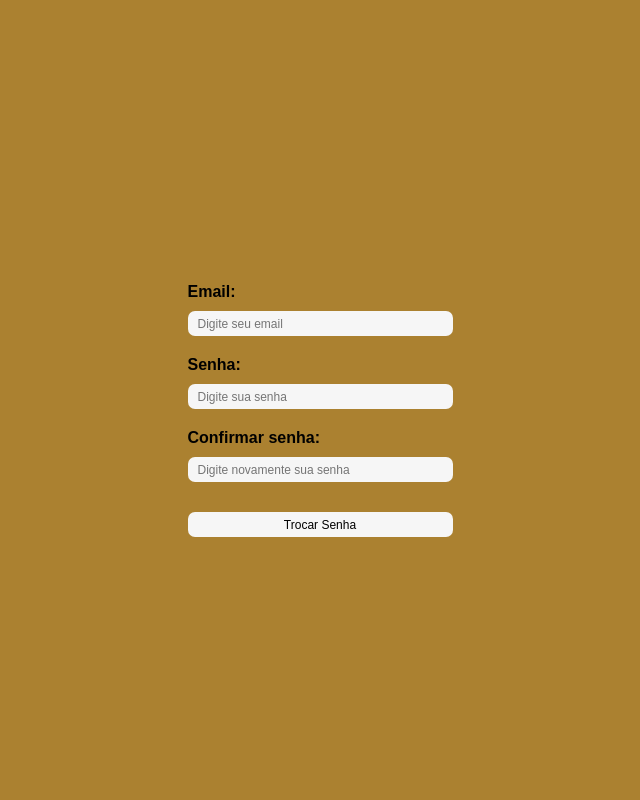
After one commit to joaotelini/queijaria-ecommerce, a PHP site: page /pages/change_pass.html in a window 1280 px wide. The commit adds this page. Shown: the whole page, without its empty margins (320-960 px from the left). Run offline with PHP 8.4, Linux system fonts and the light colour scheme.

Commit message:
ft change pass

```diff
--- /dev/null
+++ b/css/change_pass.css
@@ -0,0 +1,19 @@
+input {
+    margin-top: 10px;
+}
+p {
+    margin-top: 20px;
+    font-weight: bolder;
+}
+
+.botao {
+    margin-top: 30px;
+    font-weight: 500;
+    cursor: pointer;
+}
+
+.botao:hover{
+    background-color: #AB8130;
+    color: white;
+    box-shadow: 11px 8px black;
+}
--- a/css/style.css
+++ b/css/style.css
@@ -96,7 +96,7 @@ input::placeholder {
     justify-content: center;
     align-items: center;
     text-align: center;
-    margin-top: 45px;
+    margin-top: 25px;
 }
 
 .div-cad {
--- /dev/null
+++ b/pages/change_pass.html
@@ -0,0 +1,24 @@
+
+
+<!DOCTYPE html>
+<html lang="pt-br">
+<head>
+    <meta charset="UTF-8">
+    <meta name="viewport" content="width=device-width, initial-scale=1.0">
+    <link rel="stylesheet" href="../css/style.css">
+    <link rel="stylesheet" href="../css/change_pass.css">
+    <title>Mudar senha</title>
+</head>
+<body>
+    <div class="container container-coluna">
+            <form action="../php/change_pass.php" method="post">
+                <p>Email:</p><input placeholder="Digite seu email" type="email" name="email" id="">
+                <p>Senha:</p><input placeholder="Digite sua senha" type="password" name="senha1" id="">
+                <p>Confirmar senha:</p><input minlength="8" placeholder="Digite novamente sua senha" type="password" name="senha2" id="">
+                <br>
+                <input class="botao"  type="submit" value="Trocar Senha">
+            </form>
+        </div>
+    </div>
+</body>
+</html>
--- a/pages/login.html
+++ b/pages/login.html
@@ -25,6 +25,9 @@
                     </div>
                 </form>
             <div class="p-cadastro-div">
+                <p class="p-cadastro">Esqueceu sua senha? <a href="change_pass.html">Clique aqui</a></p>
+            </div>
+            <div class="p-cadastro-div">
                 <p class="p-cadastro">Não tem uma conta? <a href="cadastro.html">Cadastre aqui</a></p>
             </div>
         </div>
```
Also changed, not shown: php/change_pass.php (added, +38 -0 lines).
